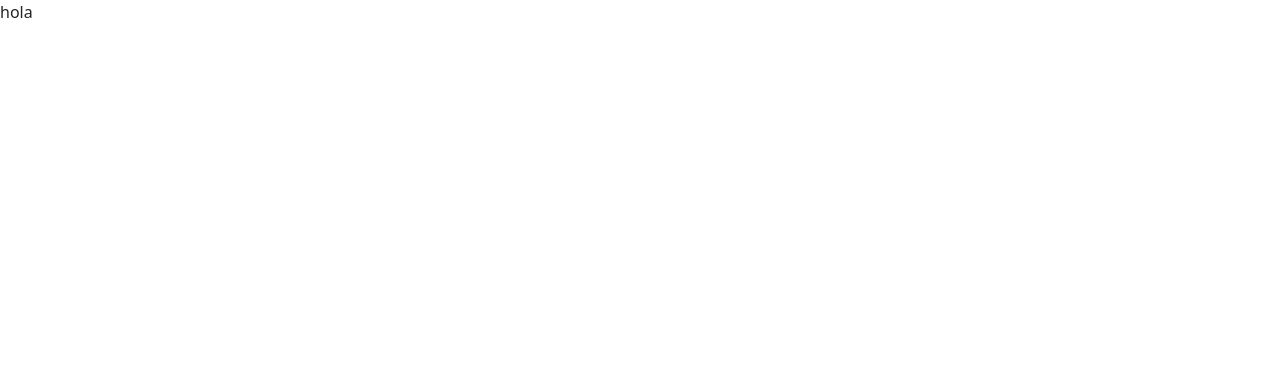
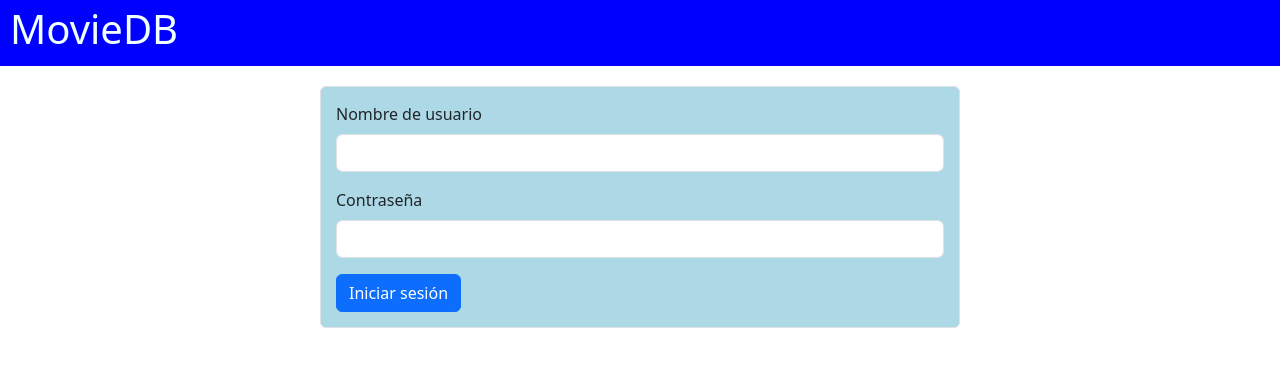
Before and after one commit to IvanRigs/proyectoVue, a plain HTML site: page riskleis/login/login.html in a window 1280 px wide. Drawn offline with nearby package versions, Linux system fonts and the light colour scheme.

Commit message:
Login se agrega form y su funcionalidad, favor de testear

```diff
--- a/riskleis/login/login.css
+++ b/riskleis/login/login.css
@@ -0,0 +1,20 @@
+#banner{
+    width: 100%;
+    background-color: blue;
+    padding: 5px 10px;
+    margin-bottom: 20px;
+}
+#banner > h1{
+    color: azure;
+}
+
+#contForm{
+    display: flex;
+    flex-direction: column;
+    align-items: center;
+}
+#contForm > form{
+    background-color: lightblue;
+    width: 50%;
+    padding: 15px;
+}
--- a/riskleis/login/login.html
+++ b/riskleis/login/login.html
@@ -14,9 +14,27 @@
 
 <body>
 
-    <p>hola</p>
+    <div id="app">
+        <div id="banner">
+            <h1>MovieDB</h1>
+        </div>
+
+        <div id="contForm">
+            <form @submit.prevent="enviarInfo" class="border rounded">
+                <div class="mb-3">
+                    <label class="form-label">Nombre de usuario</label>
+                    <input type="text" v-model="username" class="form-control" required>
+                </div>
+                <div class="mb-3">
+                    <label class="form-label">Contraseña</label>
+                    <input type="password" v-model="password" class="form-control" required>
+                </div>
+                <button type="submit" class="btn btn-primary">Iniciar sesión</button>
+            </form>
+        </div>
+    </div>
+
     <script src="login.js"></script>
-
 </body>
 
 </html>
--- a/riskleis/login/login.js
+++ b/riskleis/login/login.js
@@ -0,0 +1,38 @@
+const { createApp, ref } = Vue;
+
+createApp({
+    setup() {
+        let username = ref('');
+        let password = ref('');
+
+        return {
+            username,
+            password
+        };
+
+    },
+    methods: {
+        enviarInfo(){
+            const options = {
+                method: 'POST',
+                headers: {
+                  accept: 'application/json',
+                  'content-type': 'application/json',
+                  Authorization: 'Bearer eyJhbGciOiJIUzI1NiJ9.eyJhdWQiOiJhZWQ4MDQzMTU0MWViYTZiYjQ0MjE2MWZhYTJjMDA3ZCIsIm5iZiI6MTcyNzU2NzcwMS40NTQ0NzgsInN1YiI6IjY2ZjJmNzA0YTgyYjAwNTcwMzI3MDA3YiIsInNjb3BlcyI6WyJhcGlfcmVhZCJdLCJ2ZXJzaW9uIjoxfQ.8S2RmXbpNkcuU-lanIeKwMHlqCClG3Liy1_Kwimpto4'
+                },
+                body: JSON.stringify({
+                  username: this.username,
+                  password: this.password,
+                  request_token: ''
+                })
+            };
+
+            fetch('https://api.themoviedb.org/3/authentication/token/validate_with_login', options)
+            .then(response => response.json())
+            .then(response => {
+                console.log(response)
+                alert("Hola y bienvenido "+this.username)
+            }).catch(err => console.error(err));
+        }
+    }
+}).mount('#app');
```
